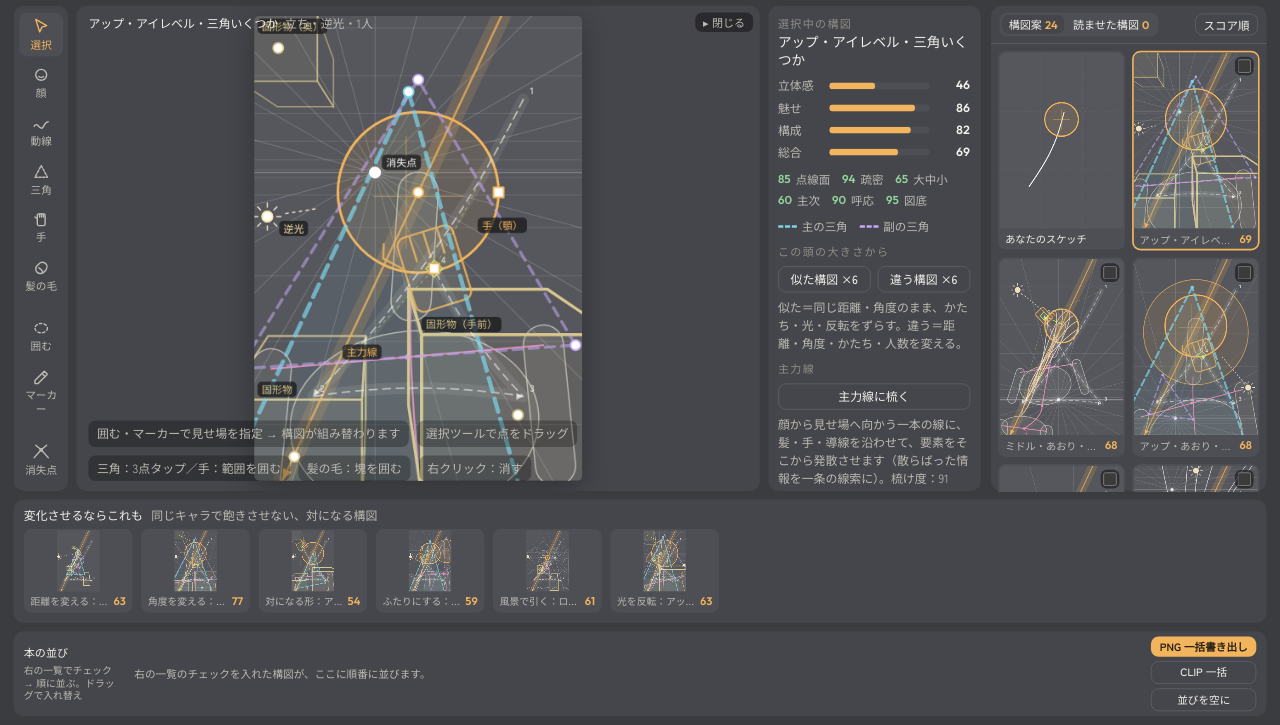
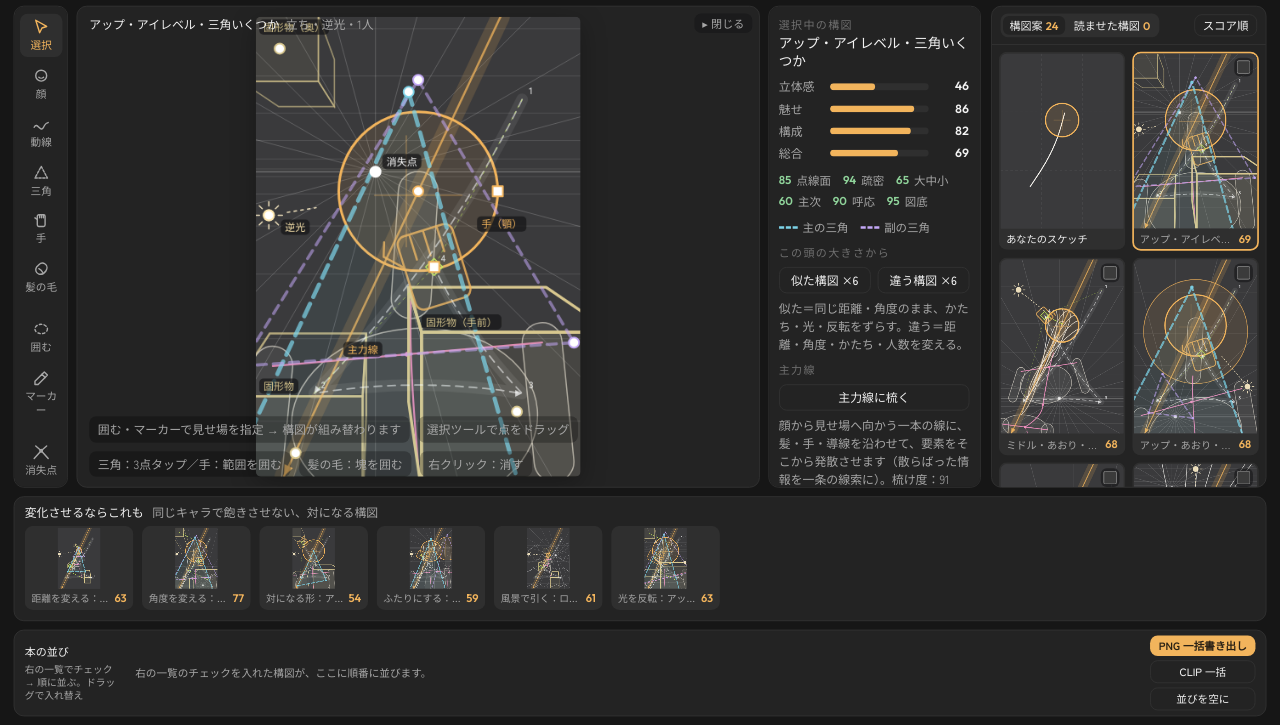
Before and after one commit to mosamadamepo/KouzFab, a plain HTML site: page index.html in a window 1280 px wide. Shown: the part 75-800 px from the top of the page. Drawn offline with Linux system fonts and the light colour scheme; no server answers.

Commit message:
配色：背景 #161616／パネル #232323 の暗いコントラストに

```diff
--- a/index.html
+++ b/index.html
@@ -12,8 +12,8 @@
 <style>
 :root{
   color-scheme:dark;
-  --bg:#3b3c40; --panel:#45464b; --panel2:#4e4f55; --canvas:#56575d; --line:#5f6067; --hover:#5a5b62;
-  --text:#f3f1ec; --muted:#bdbab3; --dim:#8f8d88;
+  --bg:#161616; --panel:#232323; --panel2:#2f2f2f; --canvas:#3a3a3c; --line:#333333; --hover:#3a3a3a;
+  --text:#f2f2f2; --muted:#a6a6a6; --dim:#6f6f6f;
   --accent:#f2b45c; --tri:#7dd3e8; --spine:#f08fbf; --hair:#f7f5f0; --solid:#d8c78e; --marker:#c9f25a; --ok:#8fd39a;
   --jp:"Zen Kaku Gothic New","Hiragino Sans","Noto Sans JP",system-ui,sans-serif;
   --num:"Outfit","Zen Kaku Gothic New",system-ui,sans-serif;
@@ -74,13 +74,13 @@ main{display:grid;grid-template-columns:minmax(0,1fr) minmax(200px,22%);gap:12px
 .hairPanel .hp-sep{width:36px;height:1px;background:rgba(255,255,255,.15)}
 .drawerBtn{position:absolute;right:8px;top:8px;display:flex;align-items:center;gap:4px;padding:3px 9px;font-size:13px;background:rgba(20,20,22,.55);color:var(--muted);border-radius:8px;z-index:4}
 .drawerBtn:hover{background:rgba(20,20,22,.8);color:var(--text)}
-.rail{display:flex;flex-direction:column;gap:6px;background:var(--panel);border-radius:var(--r);padding:8px 6px;overflow:auto}
+.rail{display:flex;flex-direction:column;gap:6px;background:var(--panel);border:1px solid var(--line);border-radius:var(--r);padding:8px 6px;overflow:auto}
 .rail button{display:flex;flex-direction:column;align-items:center;gap:2px;padding:5px 4px;font-size:12.5px;background:transparent;color:var(--muted);border-radius:9px}
 .rail button svg{width:22px;height:22px;stroke:currentColor;fill:none;stroke-width:1.8;stroke-linecap:round;stroke-linejoin:round}
 .rail button:hover{background:var(--panel2);color:var(--text)}
 .rail button.on{background:var(--panel2);color:var(--accent)}
 .rail .sep{height:1px;background:var(--line);margin:4px 6px}
-.stage{position:relative;background:var(--panel);border-radius:var(--r);min-height:0;display:flex;align-items:center;justify-content:center;overflow:hidden}
+.stage{position:relative;background:var(--panel);border:1px solid var(--line);border-radius:var(--r);min-height:0;display:flex;align-items:center;justify-content:center;overflow:hidden}
 .stage canvas{display:block;border-radius:6px;box-shadow:0 8px 30px rgba(0,0,0,.28);touch-action:none;cursor:crosshair;max-width:100%;max-height:100%}
 .stage .tag{position:absolute;left:14px;top:10px;right:90px;overflow:hidden;white-space:nowrap;text-overflow:ellipsis;display:flex;gap:8px;align-items:center;pointer-events:none;font-size:14px;color:var(--muted)}
 .stage .tag b{color:var(--text);font-weight:500}
@@ -92,7 +92,7 @@ main{display:grid;grid-template-columns:minmax(0,1fr) minmax(200px,22%);gap:12px
 .toast{position:absolute;top:44px;right:14px;background:rgba(20,20,22,.85);padding:8px 14px;border-radius:10px;font-size:14px;opacity:0;transition:opacity .2s;pointer-events:none}
 .toast.show{opacity:1}
 
-.props{background:var(--panel);border-radius:var(--r);padding:12px;overflow:auto;display:flex;flex-direction:column;gap:11px;font-size:15px}
+.props{background:var(--panel);border:1px solid var(--line);border-radius:var(--r);padding:12px;overflow:auto;display:flex;flex-direction:column;gap:11px;font-size:15px}
 .props h3{margin:0;font-size:13px;letter-spacing:.12em;color:var(--dim);font-weight:500;text-transform:uppercase;font-family:var(--num)}
 .props .name{font-size:16px;font-weight:500;line-height:1.3}
 .chips{display:flex;flex-wrap:wrap;gap:6px}
@@ -117,7 +117,7 @@ main{display:grid;grid-template-columns:minmax(0,1fr) minmax(200px,22%);gap:12px
 .props p.note{margin:0;color:var(--muted);font-size:14px;line-height:1.5}
 .props input[type=file]{display:none}
 
-.grid{background:var(--panel);border-radius:var(--r);display:flex;flex-direction:column;min-height:0;min-width:0}
+.grid{background:var(--panel);border:1px solid var(--line);border-radius:var(--r);display:flex;flex-direction:column;min-height:0;min-width:0}
 .gridHead{display:flex;align-items:center;gap:6px;padding:8px 10px;border-bottom:1px solid var(--line);font-size:14px;flex-wrap:wrap;min-width:0}
 .gridHead .n{font-family:var(--num);color:var(--accent);font-weight:600}
 .gridHead > button{margin-left:auto;padding:3px 9px;font-size:13.5px}
@@ -144,12 +144,12 @@ main{display:grid;grid-template-columns:minmax(0,1fr) minmax(200px,22%);gap:12px
 .thumb.sketch .cap{color:var(--text)}
 .thumb .edited{position:absolute;top:6px;left:6px;background:var(--marker);color:#1e2408;font-size:11px;padding:2px 6px;border-radius:6px;font-weight:700}
 
-footer.reco{background:var(--panel);border-radius:var(--r);padding:8px 12px;display:flex;flex-direction:column;gap:6px;min-width:0}
+footer.reco{background:var(--panel);border:1px solid var(--line);border-radius:var(--r);padding:8px 12px;display:flex;flex-direction:column;gap:6px;min-width:0}
 .recoHead{display:flex;align-items:center;gap:10px;font-size:14px}
 .recoHead small{color:var(--muted);font-size:14px}
 .recoRow{display:flex;gap:10px;overflow-x:auto;padding-bottom:4px}
 .recoRow .thumb{flex:none;width:128px}
-footer.book{background:var(--panel);border-radius:var(--r);padding:6px 12px;display:flex;align-items:center;gap:10px;min-width:0}
+footer.book{background:var(--panel);border:1px solid var(--line);border-radius:var(--r);padding:6px 12px;display:flex;align-items:center;gap:10px;min-width:0}
 .bookHead{display:flex;flex-direction:column;gap:2px;font-size:13px;flex:none;width:118px;line-height:1.3}
 .bookHead small{color:var(--muted);font-size:11.5px}
 .bookRow{display:flex;gap:8px;overflow-x:auto;flex:1;min-width:0;padding:4px 2px;min-height:72px;align-items:center}
@@ -179,7 +179,7 @@ footer.book{background:var(--panel);border-radius:var(--r);padding:6px 12px;disp
 #critique{display:none;grid-template-columns:minmax(0,1fr) minmax(250px,30%);gap:12px;min-height:0;min-width:0}
 #app.crit main,#app.crit footer.reco,#app.crit footer.book{display:none}
 #app.crit #critique{display:grid}
-.cside{background:var(--panel);border-radius:var(--r);padding:12px;overflow:auto;display:flex;flex-direction:column;gap:10px;font-size:14px;min-width:0}
+.cside{background:var(--panel);border:1px solid var(--line);border-radius:var(--r);padding:12px;overflow:auto;display:flex;flex-direction:column;gap:10px;font-size:14px;min-width:0}
 .cside h3{margin:0;font-size:13px;letter-spacing:.12em;color:var(--dim);font-weight:500;text-transform:uppercase;font-family:var(--num)}
 .cside .row{display:flex;gap:8px;align-items:center;flex-wrap:wrap}
 .cside .row button{font-size:14px;padding:5px 10px}
@@ -1537,7 +1537,7 @@ const CONTRASTS = {high:'強', soft:'柔'};
 const LAYERS = {tri:'三角', spine:'素体', hair:'髪', hairMass:'髪の毛（囲み）', solids:'固形物', hands:'手', hino:'日の丸', frames:'型枠', grid:'グリッド', leads:'導線', force:'主力線', gaze:'視線Z', somitsu:'疏密', valueC:'明度対比', light:'ライティング', land:'遠近グラデ', guides:'ガイド重ね'};
 const TRI_COL = ['#7dd3e8', '#c3a8f6', '#9fe3b4', '#f0c27d'];
 const TRI_LABEL = ['主', '副', '補', '添'];
-const COL = {face:'#f2b45c', tri:'#7dd3e8', spine:'#f08fbf', body:'#ddd8cc', hair:'#f7f5f0', solid:'#d8c78e', hino:'#f2b45c', grid:'rgba(255,255,255,.2)', lead:'#c9f25a', marker:'#c9f25a', canvas:'#56575d'};
+const COL = {face:'#f2b45c', tri:'#7dd3e8', spine:'#f08fbf', body:'#ddd8cc', hair:'#f7f5f0', solid:'#d8c78e', hino:'#f2b45c', grid:'rgba(255,255,255,.2)', lead:'#c9f25a', marker:'#c9f25a', canvas:'#3a3a3c'};
 
 // ---------- state ----------
 let VW = VMIN, VH = VMIN, aspect = 1;
```
